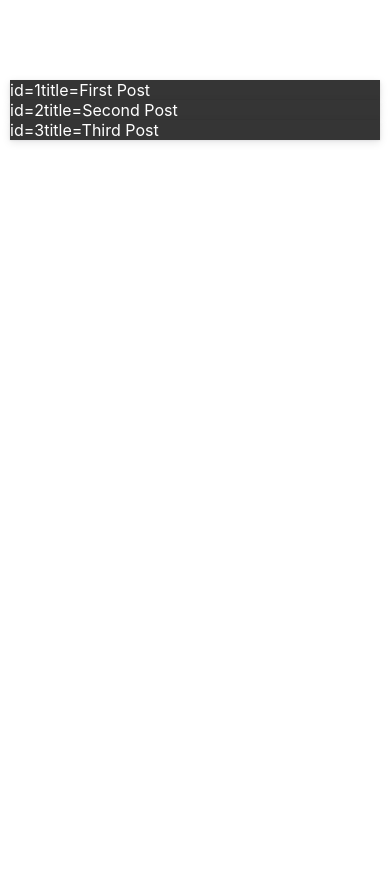
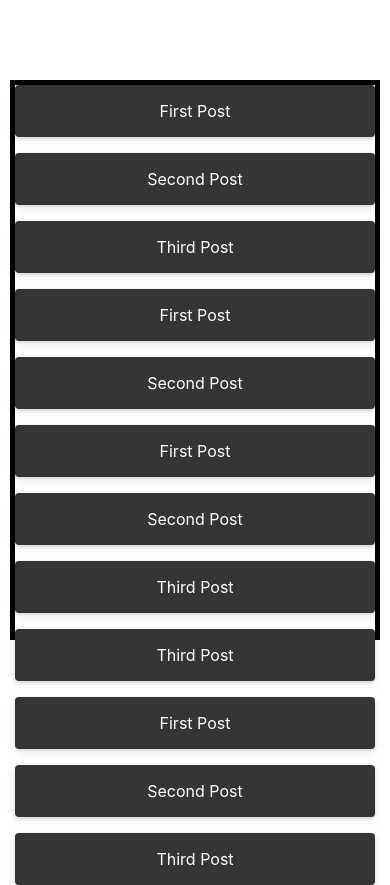
Before and after one commit to DanSimonson/portfolio-with-react, a React (Create React App) app: page /Blog in a window 390 px wide. Before the commit the page ends 844 px from the top, so only its background shows below. Built offline with nearby package versions, Linux system fonts and the light colour scheme.

Commit message:
put data in cards that are fully responsive in css grid

```diff
--- a/src/Components/BlogList/BlogList.js
+++ /dev/null
@@ -1,31 +0,0 @@
-import React from "react";
-import "./BlogList.scss";
-
-import blogPosts from "../../Data/PostData.json";
-const BlogList = () => {
-  const cardsArray = blogPosts.map((blogPost) => (
-    <div className="blogCards">
-      id={blogPost.id}
-      title={blogPost.title}
-    </div>
-    /*<Card name={robot.name} email={robot.email} id={robot.id} />*/
-  ));
-
-  return <div>{cardsArray}</div>;
-};
-
-export default BlogList;
-/**const CardList = ({ robots }) => {
-  const cardsArray = robots.map(robot => (
-    <Card
-      name={robot.name}
-      email={robot.email}
-      id={robot.id} />
-  ));
-
-  return (
-    <div>
-      {cardsArray}
-    </div>
-  );
-}; */
--- a/src/Components/BlogList/BlogList.scss
+++ /dev/null
@@ -1,25 +0,0 @@
-.blogCards {
-  /*display: flex;
-  flex-direction: column;
-  justify-content: center;
-  align-items: center;*/
-  background: #353535;
-  font-size: 1rem; /*3rem;*/
-  color: #fff;
-  box-shadow: rgba(3, 8, 20, 0.1) 0px 0.15rem 0.5rem,
-    rgba(2, 8, 20, 0.1) 0px 0.075rem 0.175rem;
-  /*height: 100%;
-  width: 100%;
-  border-radius: 4px;
-  transition: all 500ms;
-  overflow: hidden;
-  background-size: cover;
-  background-position: center;
-  background-repeat: no-repeat;*/
-}
-
-.blogCards:hover {
-  box-shadow: rgba(2, 8, 20, 0.1) 0px 0.35em 1.175em,
-    rgba(2, 8, 20, 0.08) 0px 0.175em 0.5em;
-  transform: translateY(-3px) scale(1.1);
-}
--- a/src/Data/PostData.json
+++ b/src/Data/PostData.json
@@ -16,5 +16,59 @@
     "title": "Third Post",
     "content": "my third post blah blah blah",
     "slug": "third-post"
+  },
+  {
+    "id": 4,
+    "title": "First Post",
+    "content": "my first post blah blah blah",
+    "slug": "first-post"
+  },
+  {
+    "id": 5,
+    "title": "Second Post",
+    "content": "my second post blah blah blah",
+    "slug": "second-post"
+  },
+  {
+    "id": 6,
+    "title": "First Post",
+    "content": "my first post blah blah blah",
+    "slug": "first-post"
+  },
+  {
+    "id": 7,
+    "title": "Second Post",
+    "content": "my second post blah blah blah",
+    "slug": "second-post"
+  },
+  {
+    "id": 8,
+    "title": "Third Post",
+    "content": "my third post blah blah blah",
+    "slug": "third-post"
+  },
+  {
+    "id": 9,
+    "title": "Third Post",
+    "content": "my third post blah blah blah",
+    "slug": "third-post"
+  },
+  {
+    "id": 10,
+    "title": "First Post",
+    "content": "my first post blah blah blah",
+    "slug": "first-post"
+  },
+  {
+    "id": 11,
+    "title": "Second Post",
+    "content": "my second post blah blah blah",
+    "slug": "second-post"
+  },
+  {
+    "id": 12,
+    "title": "Third Post",
+    "content": "my third post blah blah blah",
+    "slug": "third-post"
   }
 ]
--- a/src/Views/Blog.js
+++ b/src/Views/Blog.js
@@ -1,25 +1,19 @@
 import React from "react";
 import "./Blog.scss";
 import BlogList from "../Components/BlogList/BlogList";
+import blogPosts from "../Data/PostData.json";
 
 const Blog = () => {
+  const cardsArray = blogPosts.map((blogPost) => (
+    <div className="blog-cards" key={blogPost.id}>
+      <p>{blogPost.title}</p>
+    </div>
+  ));
+
+  //return <div>{cardsArray}</div>;
   return (
     <div className="blog-wrapper">
-      <section className="basic-grid">
-        <BlogList />
-        {/*<div className="blog-cards">1</div>
-        <div className="blog-cards">2</div>
-        <div className="blog-cards">3</div>
-        <div className="blog-cards">4</div>
-        <div className="blog-cards">5</div>
-        <div className="blog-cards">6</div>
-        <div className="blog-cards">7</div>
-        <div className="blog-cards">8</div>
-        <div className="blog-cards">9</div>
-        <div className="blog-cards">10</div>
-        <div className="blog-cards">11</div>
-        <div className="blog-cards">12</div>*/}
-      </section>
+      <section className="basic-grid">{cardsArray}</section>
     </div>
   );
 };
--- a/src/Views/Blog.scss
+++ b/src/Views/Blog.scss
@@ -3,38 +3,39 @@
   gap: 1rem;
   grid-template-columns: repeat(auto-fill, minmax(240px, 1fr));
   margin-top: 5rem;
+  border: 5px solid black;
 }
 
-/*.blog-cards {
+.blog-cards {
   display: flex;
   flex-direction: column;
   justify-content: center;
   align-items: center;
   background: #353535;
-  font-size: 3rem;
+  font-size: 1rem;
   color: #fff;
   box-shadow: rgba(3, 8, 20, 0.1) 0px 0.15rem 0.5rem,
     rgba(2, 8, 20, 0.1) 0px 0.075rem 0.175rem;
   height: 100%;
   width: 100%;
   border-radius: 4px;
-  transition: all 500ms;
+  /*transition: all 500ms;
   overflow: hidden;
   background-size: cover;
   background-position: center;
-  background-repeat: no-repeat;
+  background-repeat: no-repeat;*/
 }
 
 .blog-cards:hover {
   box-shadow: rgba(2, 8, 20, 0.1) 0px 0.35em 1.175em,
     rgba(2, 8, 20, 0.08) 0px 0.175em 0.5em;
-  transform: translateY(-3px) scale(1.1);
-}*/
+  /*transform: translateY(-3px) scale(1.1);*/
+}
 .blog-wrapper {
   margin-right: auto; /* 1 */
   margin-left: auto; /* 1 */
 
-  max-width: 960px; /* 2 */
+  max-width: 100%; /*1200px; /*960px; /* 2 */
 
   padding-right: 10px; /* 3 */
   padding-left: 10px; /* 3 */
```
